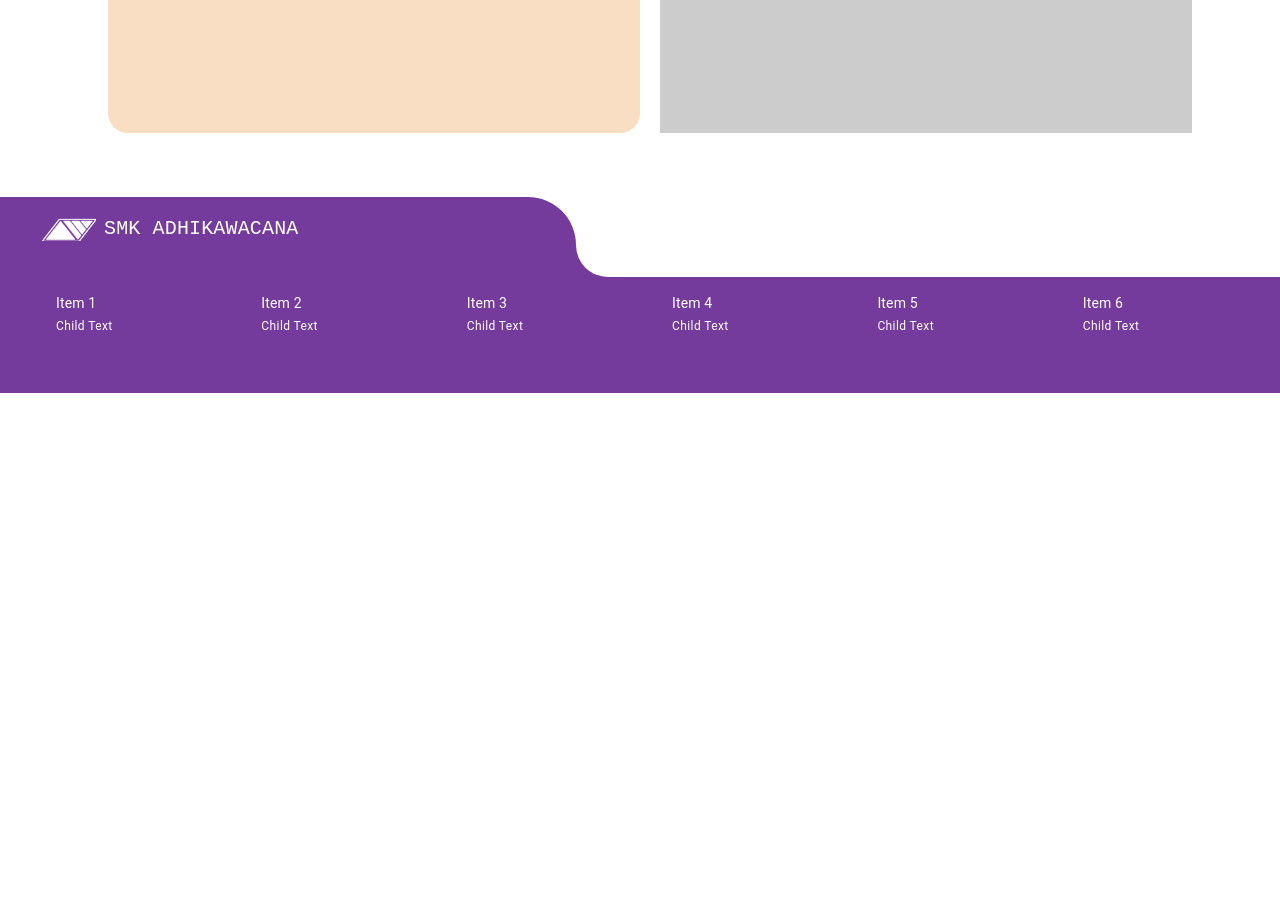
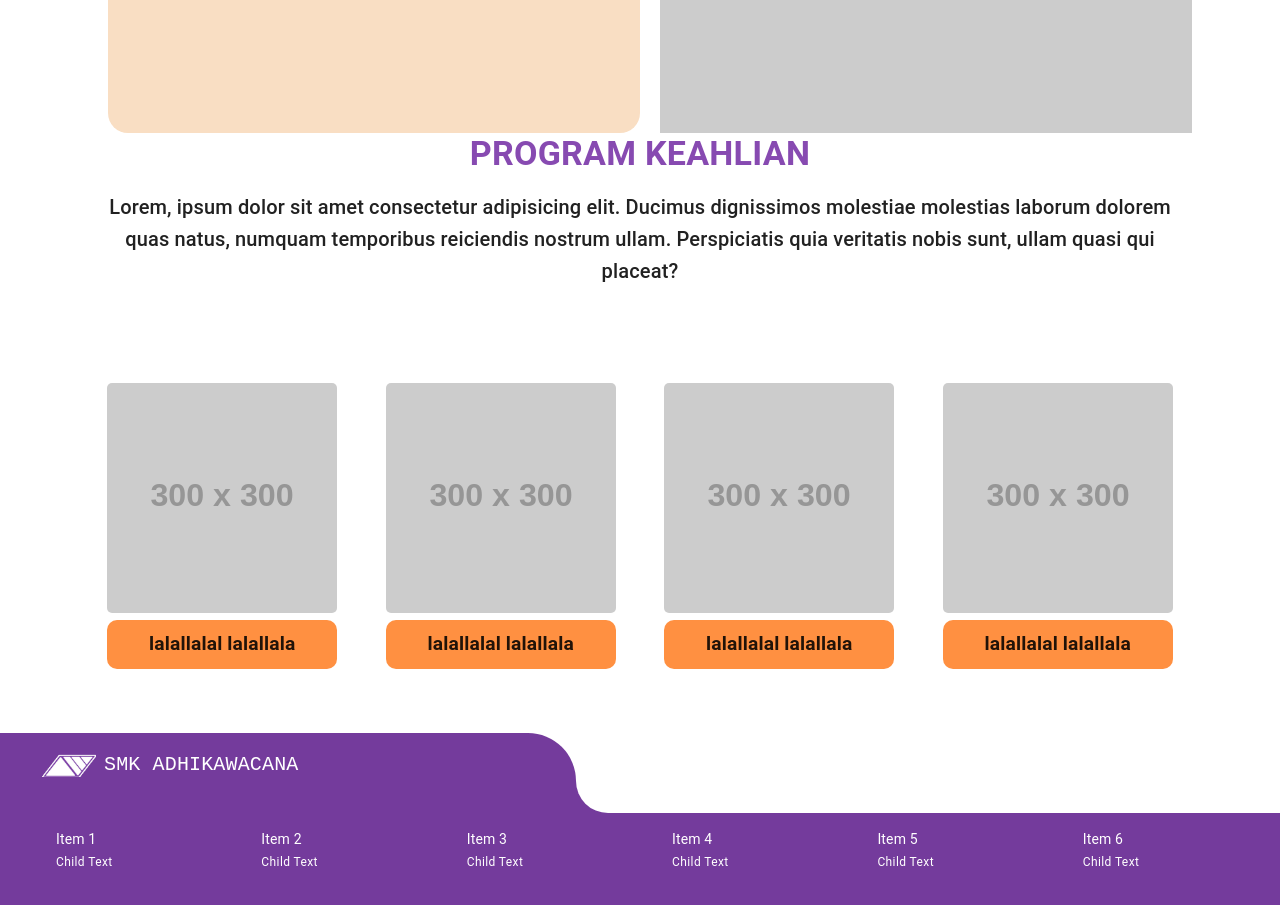
Before and after one commit to adriantori/SmkAdhikawacana, a React (Vite) app: page / in a window 1280 px wide. Shown: the part 1760-2665 px from the top of the page. Before the commit the page ends 2153 px from the top, so only its background shows below. Built offline with nearby package versions, Linux system fonts and the light colour scheme.

Commit message:
feat: phase4

```diff
--- /dev/null
+++ b/src/components/ProgramCard/index.tsx
@@ -0,0 +1,22 @@
+import { Box, Typography, createTheme, useMediaQuery } from "@mui/material"
+import { CardHomeProps } from "../../types"
+
+const theme = createTheme();
+
+const ProgramCard: React.FC<CardHomeProps> = ({imageUrl, description}) => {
+    const isMobile = useMediaQuery(theme.breakpoints.down("sm"));
+    const isTablet = useMediaQuery(theme.breakpoints.down("md"));
+
+    return (
+        <Box sx={{mt:2}}>
+            <img src={imageUrl} style={{width: isMobile ? "30vw" : isTablet ? "22vw" : "18vw", height: isMobile ? "30vw" : isTablet ? "20vw" : "18vw", borderRadius: "5px"}}/>
+            <Box component="text" sx={{display: "flex", flexDirection: "column", justifyContent: "center", backgroundColor: "#FF9041", borderRadius: "10px", padding: "10px 0 10px 0"}}>
+                <Typography sx={{fontSize: isTablet ? "0.8rem":"1.2rem", textAlign: "center", fontWeight: 600}}>
+                    {description}
+                </Typography>
+            </Box>
+        </Box>
+    )
+}
+
+export default ProgramCard
--- a/src/components/index.ts
+++ b/src/components/index.ts
@@ -2,3 +2,4 @@ export { default as Navbar } from './Navbar'
 export { default as Footer } from './Footer'
 export { default as HomeCard } from './HomeCard'
 export { default as Divider } from './Divider'
+export { default as ProgramCard } from './ProgramCard'
--- /dev/null
+++ b/src/containers/Home/Phase4.tsx
@@ -0,0 +1,38 @@
+import { Box, Container, Typography, useMediaQuery, createTheme, ThemeProvider } from "@mui/material";
+import { ProgramCard } from "../../components";
+
+const theme = createTheme();
+
+const Phase4 = () => {
+  const isMobile = useMediaQuery(theme.breakpoints.down("sm"));
+  const isTablet = useMediaQuery(theme.breakpoints.down("md"));
+
+  return (
+    <ThemeProvider theme={theme}>
+      <Container>
+        <Box sx={{ textAlign: "center" }}>
+          <Typography variant="h4" sx={{ fontWeight: 700, color: "#874AB1" }}>
+            PROGRAM KEAHLIAN
+          </Typography>
+          <Typography variant="h6" sx={{ mt: 2, mb: isMobile ? 4 : 10 }}>
+            Lorem, ipsum dolor sit amet consectetur adipisicing elit. Ducimus dignissimos molestiae molestias laborum dolorem quas natus, numquam temporibus reiciendis nostrum ullam. Perspiciatis quia veritatis nobis sunt, ullam quasi qui placeat?
+          </Typography>
+        </Box>
+        <Box
+          sx={{
+            display: "flex",
+            flexDirection: "row",
+            justifyContent: "space-around",
+            gap: "10px",
+            flexWrap: isTablet ? "wrap" : "nowrap",}}>
+          <ProgramCard imageUrl="https://placehold.co/300x300/000/31343C" description="lalallalal lalallala" />
+          <ProgramCard imageUrl="https://placehold.co/300x300/000/31343C" description="lalallalal lalallala" />
+          <ProgramCard imageUrl="https://placehold.co/300x300/000/31343C" description="lalallalal lalallala" />
+          <ProgramCard imageUrl="https://placehold.co/300x300/000/31343C" description="lalallalal lalallala" />
+        </Box>
+      </Container>
+    </ThemeProvider>
+  );
+}
+
+export default Phase4;
--- a/src/containers/Home/index.tsx
+++ b/src/containers/Home/index.tsx
@@ -2,6 +2,7 @@ import Hero from "./Hero";
 import { Divider } from "../../components";
 import Phase1 from "./Phase1";
 import Phase2 from './Phase2'
+import Phase4 from "./Phase4";
 
 const Home = () => {
   return (
@@ -11,6 +12,7 @@ const Home = () => {
       <Phase1 />
       <Divider/>
       <Phase2/>
+      <Phase4/>
     </>
   );
 }
```
